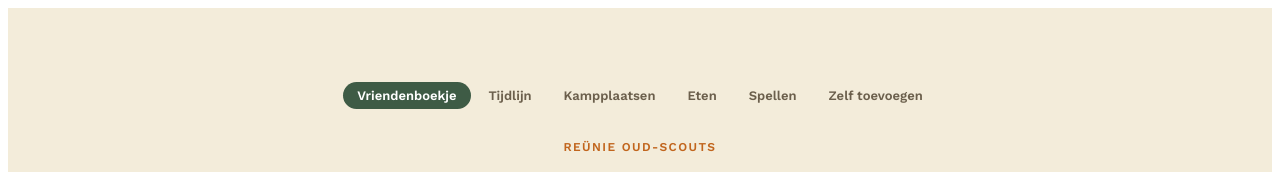
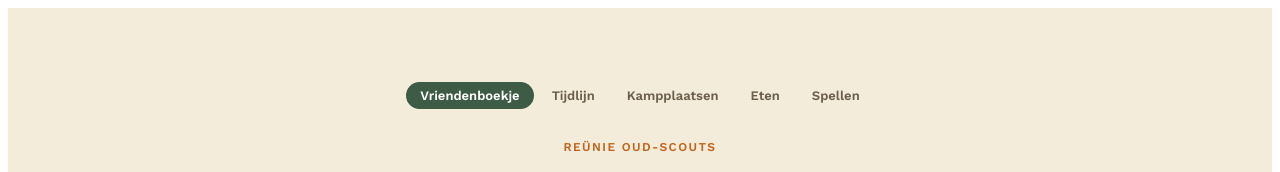
Before and after one commit to tomdemilliano/SintEduardusScouts4ever, a Next.js app: page / in a window 1280 px wide. Shown: the top 172 px of the page. Built offline with nearby package versions, Linux system fonts and the light colour scheme; no server answers; the database is empty.

Commit message:
Remove 'Zelf toevoegen' link from PublicNav

```diff
--- a/components/PublicNav.js
+++ b/components/PublicNav.js
@@ -8,7 +8,6 @@ const LINKS = [
   { href: '/kampplaatsen', label: 'Kampplaatsen' },
   { href: '/eten', label: 'Eten' },
   { href: '/spellen', label: 'Spellen' },
-  { href: '/toevoegen', label: 'Zelf toevoegen' },
 ];
 
 export default function PublicNav() {
```
